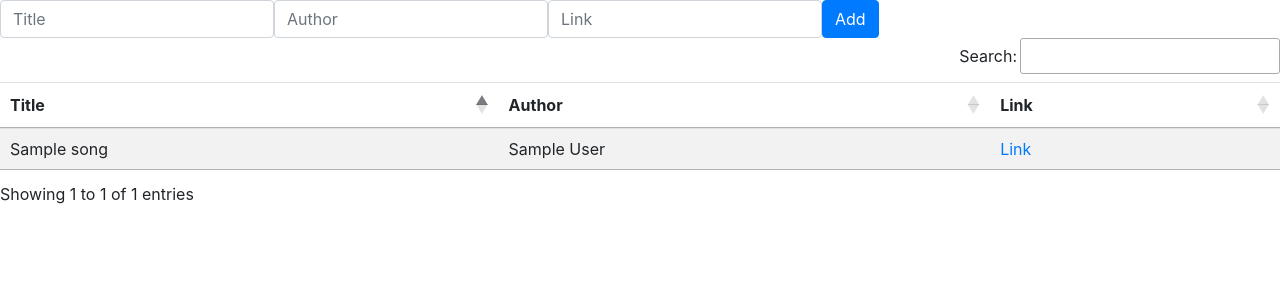
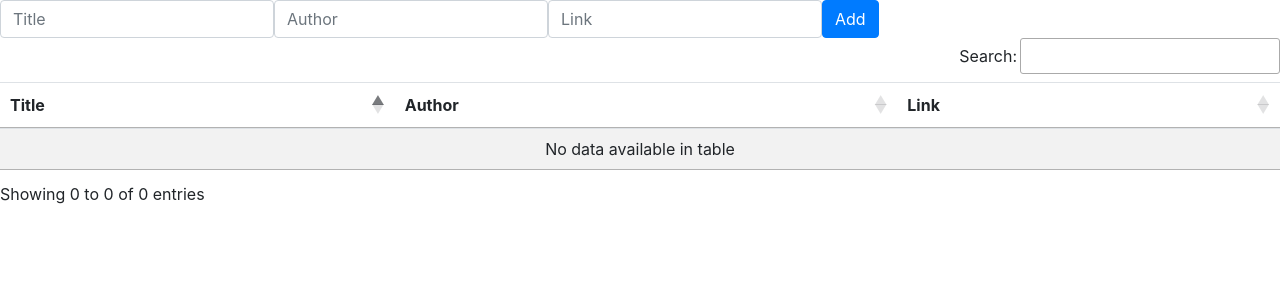
Before and after one commit to takutico/DJList, a Django app: page / in a window 1280 px wide. Shown: the top 300 px of the page. Run offline with Django 3.2, Linux system fonts and the light colour scheme; tables that the repository leaves empty hold one stand-in row (values such as "Sample post"); lists and menus that the app fills with data are empty; some libraries are stand-ins or nearby versions.

Commit message:
enable post to add songs

```diff
--- a/djlist/settings.py
+++ b/djlist/settings.py
@@ -25,7 +25,7 @@ SECRET_KEY = '#)sm8!^^@8#gea25#x)i0ufv5v7wosq*q_+xg3^v*wca_j9n7w'
 # SECURITY WARNING: don't run with debug turned on in production!
 DEBUG = True
 
-ALLOWED_HOSTS = ['dj.yamjim.info']
+ALLOWED_HOSTS = ['dj.yamjim.info', '127.0.0.1']
 
 
 # Application definition
--- a/songs/api.py
+++ b/songs/api.py
@@ -1,3 +1,4 @@
+from tastypie.authorization import Authorization
 from tastypie.resources import ModelResource
 
 from songs.models import Song
@@ -9,3 +10,4 @@ class SongResource(ModelResource):
         queryset = Song.objects.all().order_by('-created')
         resource_name = 'song'
         include_resource_uri = False
+        authorization = Authorization()
--- a/songs/templates/songs/index.html
+++ b/songs/templates/songs/index.html
@@ -30,7 +30,6 @@
     <button type="submit" class="btn btn-primary">Add</button>
 </form>
 
-{% if song_list %}
     <table id="data_table" class="table table-sm table-striped">
         <thead>
         <tr>
@@ -40,23 +39,8 @@
         </tr>
         </thead>
         <tbody>
-        {% for data in song_list %}
-            <tr>
-                <td>{{ data.title }}</td>
-                <td>{{ data.author }}</td>
-                <td>
-                    {% if data.link %}
-                        <a href="{{ data.link }}">Link</a>
-                    {% endif %}
-                </td>
-            </tr>
-        {% endfor %}
         </tbody>
     </table>
-
-{% else %}
-    <p>No songs are available.</p>
-{% endif %}
 
 
 
--- a/songs/views.py
+++ b/songs/views.py
@@ -37,7 +37,7 @@ def add(request):
 
         Song(title=title, author=author, link=link).save()
 
-    return redirect('/songs/')
+    return redirect('/')
 
 
 def vote(request, song_id):
```
